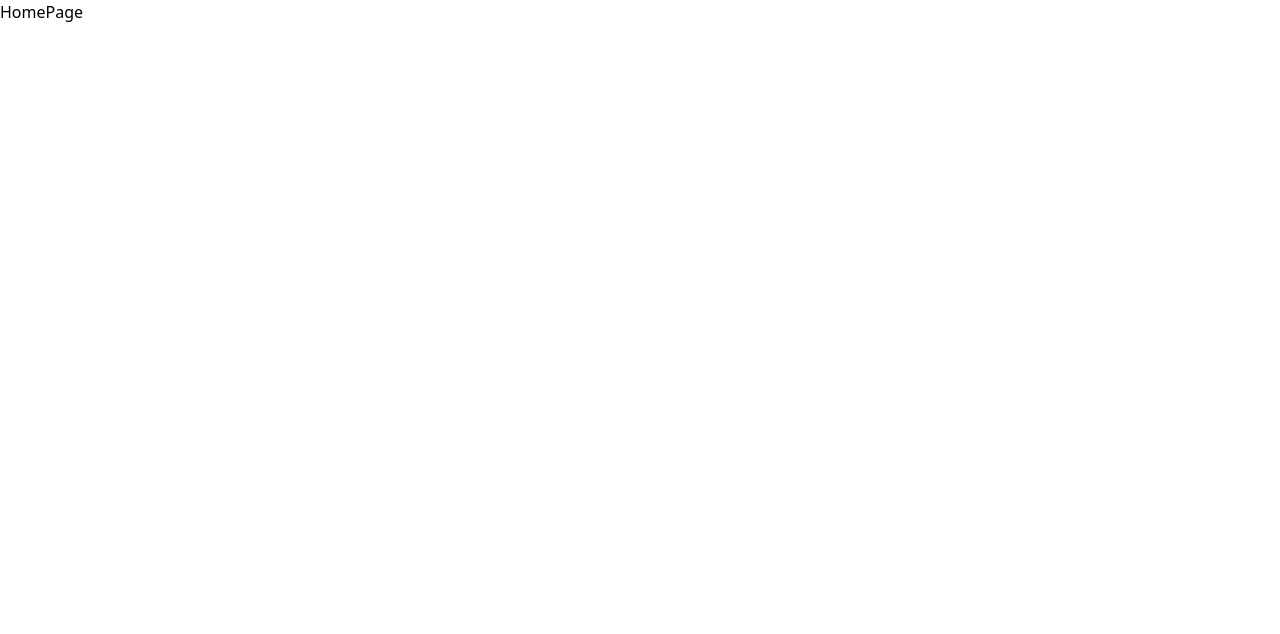
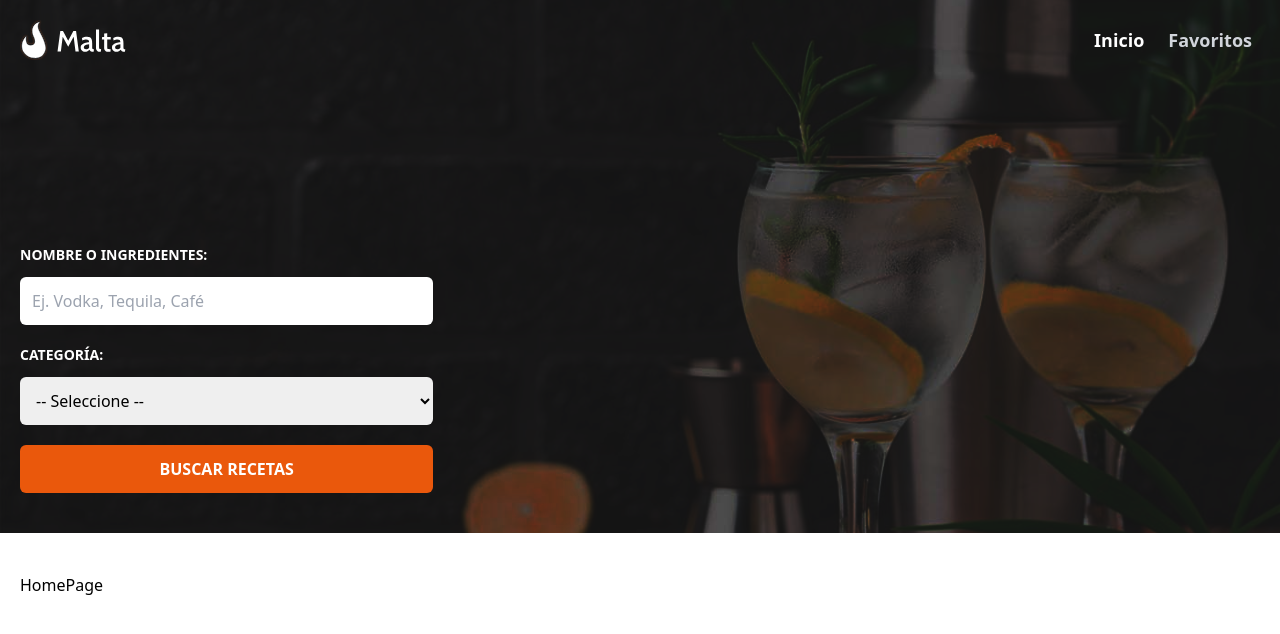
Before and after one commit to mavadev/R_BuscadorBebidas, a React (Vite) app: page / in a window 1280 px wide. Shown: the top 634 px of the page. Built offline with nearby package versions, Linux system fonts and the light colour scheme.

Commit message:
add: añadir header de la página

```diff
--- a/index.html
+++ b/index.html
@@ -1,13 +1,22 @@
-<!doctype html>
+<!DOCTYPE html>
 <html lang="es">
 	<head>
 		<meta charset="UTF-8" />
-    <link rel="icon" type="image/svg+xml" href="/vite.svg" />
-    <meta name="viewport" content="width=device-width, initial-scale=1.0" />
+		<link
+			rel="icon"
+			type="image/svg+xml"
+			href="/vite.svg" />
+		<meta
+			name="viewport"
+			content="width=device-width, initial-scale=1.0" />
 		<title>Buscador de Bebidas - API, React Router, Tailwind, Zustand, Zod</title>
 	</head>
 	<body>
-    <div id="root"></div>
-    <script type="module" src="/src/main.tsx"></script>
+		<div
+			id="root"
+			class="h-screen"></div>
+		<script
+			type="module"
+			src="/src/main.tsx"></script>
 	</body>
 </html>
--- a/src/AppRoutes.tsx
+++ b/src/AppRoutes.tsx
@@ -1,10 +1,12 @@
 import { BrowserRouter, Routes, Route } from 'react-router-dom';
 import { FavoritesPage, HomePage } from './pages';
+import Layout from './layouts/Layout';
 
 function AppRoutes() {
 	return (
 		<BrowserRouter>
 			<Routes>
+				<Route element={<Layout />}>
 					<Route
 						index
 						element={<HomePage />}
@@ -13,6 +15,7 @@ function AppRoutes() {
 						path='/favoritos'
 						element={<FavoritesPage />}
 					/>
+				</Route>
 			</Routes>
 		</BrowserRouter>
 	);
--- /dev/null
+++ b/src/components/Header.tsx
@@ -0,0 +1,73 @@
+import { useMemo } from 'react';
+import { NavLink, useLocation } from 'react-router-dom';
+
+export const Header = () => {
+	const { pathname } = useLocation();
+	const hasHome = useMemo(() => pathname == '/', [pathname]);
+	return (
+		<header className={`bg-black ${hasHome ? 'bg-header bg-cover bg-center bg-blend-color-dodge h-2/3' : 'h-auto'}`}>
+			<div className='container mx-auto p-5 h-full flex flex-col justify-between'>
+				<div className='flex justify-between items-center'>
+					{/* Logo */}
+					<div>
+						<img
+							alt='Logotipo'
+							src='/logo-white.svg'
+							className='h-10'
+						/>
+					</div>
+					{/* Navegación */}
+					<nav className='flex gap-2'>
+						<NavLink
+							to='/'
+							className={({ isActive }) => `${isActive ? 'text-white' : 'text-gray-300'} font-bold px-2 text-lg`}>
+							Inicio
+						</NavLink>
+						<NavLink
+							to='/favoritos'
+							className={({ isActive }) => `${isActive ? 'text-white' : 'text-gray-300'} font-bold px-2 text-lg`}>
+							Favoritos
+						</NavLink>
+					</nav>
+					{/* Formulario */}
+				</div>
+				{hasHome && (
+					<form className='space-y-5 w-full md:w-1/3 pb-5'>
+						<div className='flex-[2]'>
+							<label
+								htmlFor='ingredient'
+								className='block text-white uppercase font-bold text-sm mb-3'>
+								Nombre o Ingredientes:
+							</label>
+							<input
+								type='text'
+								id='ingredient'
+								name='ingredient'
+								placeholder='Ej. Vodka, Tequila, Café'
+								className='p-3 w-full rounded-md outline-none'
+							/>
+						</div>
+						<div className='flex-[2]'>
+							<label
+								htmlFor='category'
+								className='block text-white uppercase font-bold text-sm mb-3'>
+								Categoría:
+							</label>
+							<select
+								id='category'
+								name='category'
+								className='p-3 w-full rounded-md outline-none'>
+								<option value=''>-- Seleccione --</option>
+							</select>
+						</div>
+						<input
+							type='submit'
+							value='Buscar Recetas'
+							className='cursor-pointer bg-primary hover:bg-primary_hover text-white font-bold w-full p-3 rounded-md uppercase transition-colors'
+						/>
+					</form>
+				)}
+			</div>
+		</header>
+	);
+};
--- /dev/null
+++ b/src/layouts/Layout.tsx
@@ -0,0 +1,15 @@
+import { Outlet } from 'react-router-dom';
+import { Header } from '../components/Header';
+
+const Layout = () => {
+	return (
+		<>
+			<Header />
+			<main className='container mx-auto px-5 py-10'>
+				<Outlet />
+			</main>
+		</>
+	);
+};
+
+export default Layout;
--- a/tailwind.config.js
+++ b/tailwind.config.js
@@ -1,8 +1,19 @@
 /** @type {import('tailwindcss').Config} */
+const colors = require('tailwindcss/colors');
+
 export default {
-	content: ['./index.html', './src/**/*.[js,ts,jsx,tsx]'],
+	content: ['./index.html', './src/**/*.{js,ts,jsx,tsx}'],
 	theme: {
-		extend: {},
+		extend: {
+			backgroundImage: {
+				header: "url('/bg.jpg')",
+			},
+			colors: {
+				black: '#141414',
+				primary: colors.orange[600],
+				primary_hover: colors.orange[800],
+			},
+		},
 	},
 	plugins: [],
 };
```
Also changed, not shown: public/bg.jpg (added), public/logo-white.svg (added). Lines whose indentation alone changed are shown as unchanged.
